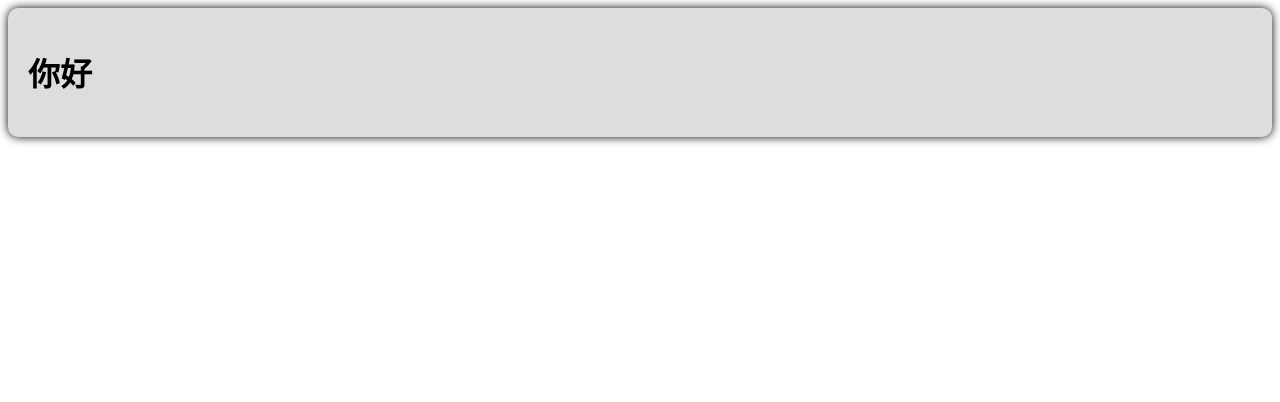
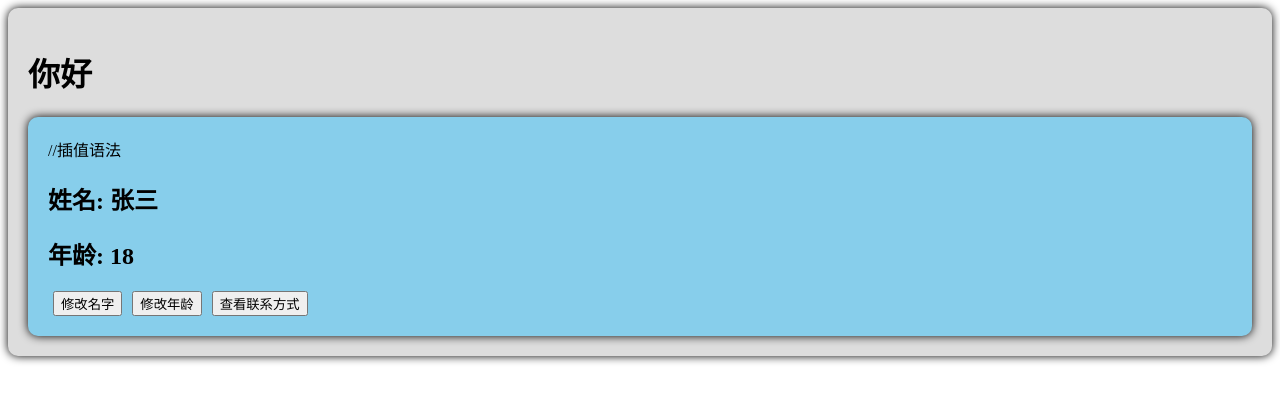
Before and after one commit to wenjuhe/hello_vue3, a Vue app: page / in a window 1280 px wide. Shown: the top 402 px of the page. Built offline with nearby package versions, Linux system fonts and the light colour scheme.

Commit message:
一个简单的效果 vue2语法

```diff
--- a/src/App.vue
+++ b/src/App.vue
@@ -4,13 +4,17 @@
 <template>
     <div class="app">
         <h1>你好</h1>
+        <Person/>
     </div>
 </template>
 
 
 <script lang="ts">
+  import Person from './components/Person.vue'
+
   export default {
-    name: 'App' //组件名
+    name: 'App', //组件名
+    components:{Person} //注册组件
   }
 </script>
 
--- /dev/null
+++ b/src/components/Person.vue
@@ -0,0 +1,47 @@
+<template>
+    <div class="person">
+        //插值语法
+        <h2>姓名: {{name}}</h2>
+        <h2>年龄: {{age}}</h2>
+        <button @click="changeName">修改名字</button>
+        <button @click="changeAge">修改年龄</button>
+        <button @click="showTel">查看联系方式</button>
+    </div>
+</template>
+
+<script lang="ts">
+    export default {
+        name: 'Person',
+        data(){
+            return {
+                name:'张三',
+                age:18,
+                tel:'145634'
+            }
+        },
+        methods:{
+            changeName() {
+                this.name = 'zhang-san'
+            },
+            changeAge() {
+                this.age += 1
+            },
+            showTel(){
+                alert(this.tel)
+            }
+        }
+    }
+</script>
+
+
+<style scoped>
+    .person {
+    background-color: skyblue;
+    box-shadow: 0 0 10px;
+    border-radius: 10px;
+    padding: 20px;
+  }
+  button {
+    margin: 0 5px;
+  }
+</style>
```
